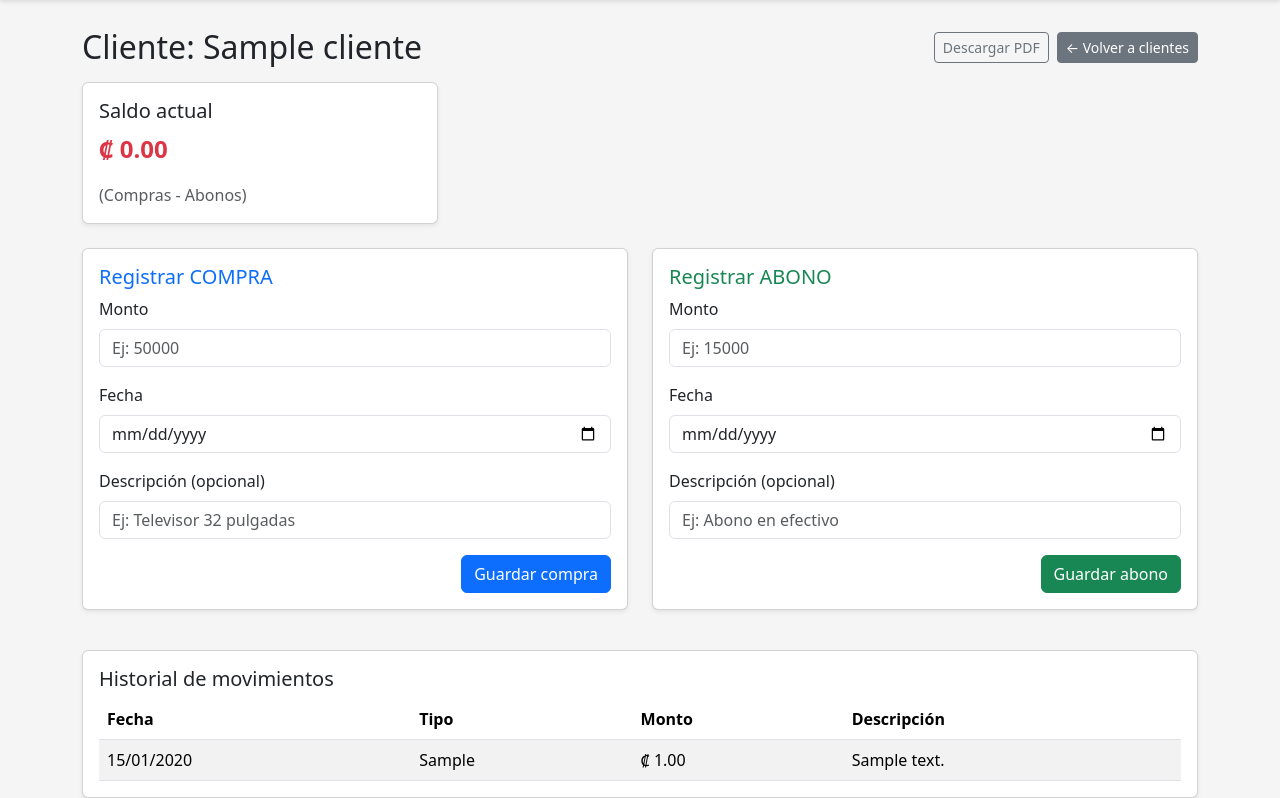
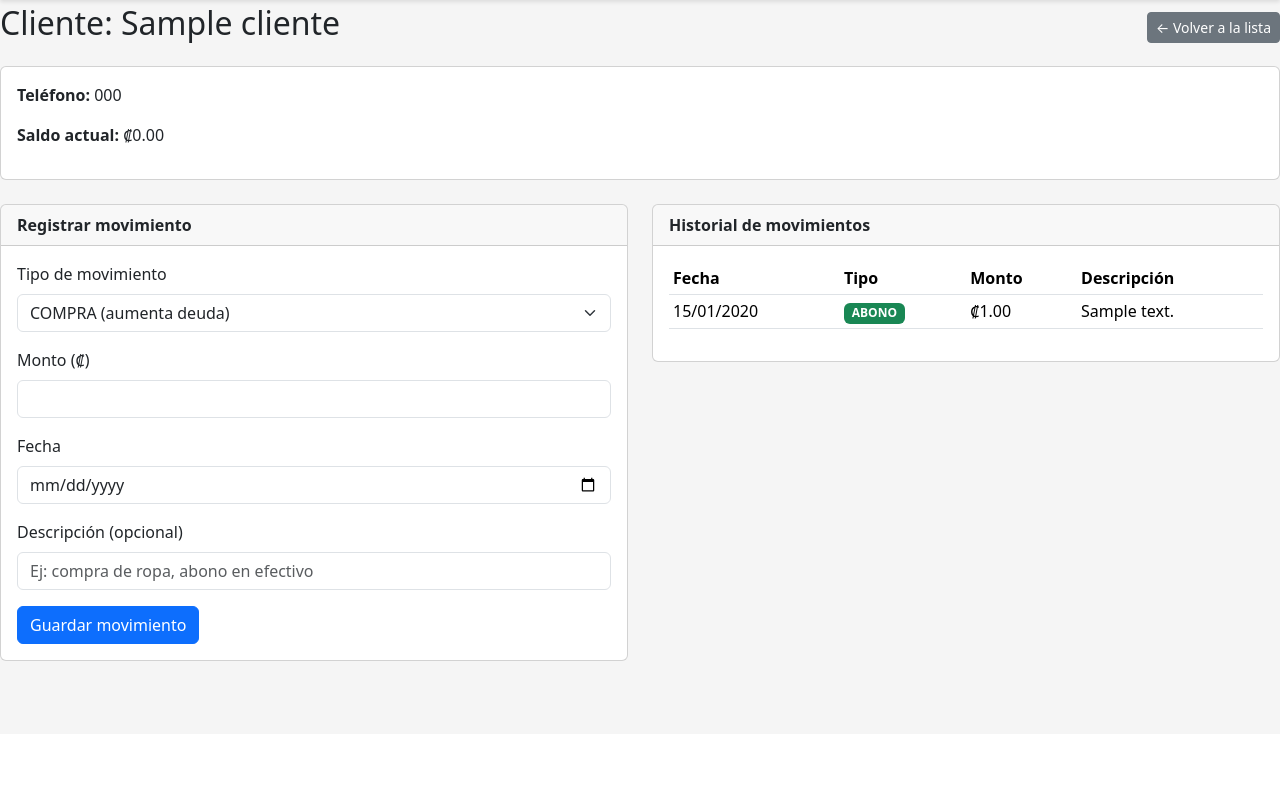
Before and after one commit to Jorleonzu86/creditos-app, a Flask app: template templates/cliente_detalle.html in a window 1280 px wide. Shown: the part 66-864 px from the top of the page. After the commit the page ends 727 px from the top, so only its background shows below. Run offline with Flask 3, Linux system fonts and the light colour scheme; tables that the repository leaves empty hold one stand-in row (values such as "Sample post"); the template is opened without the code that fills it: values that come from a table or form of the project are taken from there, most other values are stand-ins (such as "Sample title", 1, 10 or a date in 2020); some libraries are stand-ins or nearby versions.

Commit message:
Update cliente_detalle.html

```diff
--- a/templates/cliente_detalle.html
+++ b/templates/cliente_detalle.html
@@ -1,164 +1,67 @@
 {% extends "base.html" %}
 
-{% block title %}Detalle de {{ cliente.nombre }}{% endblock %}
+{% block title %}Detalle de cliente{% endblock %}
 
 {% block content %}
-<div class="container mt-4">
-  <!-- Encabezado -->
 <div class="d-flex justify-content-between align-items-center mb-3">
-    <h2 class="mb-0">Cliente: {{ cliente.nombre }}</h2>
-    <div class="d-flex gap-2">
-      <!-- Botón PDF del cliente -->
-      <a href="{{ url_for('cliente_pdf', cliente_id=cliente.id) }}"
-         class="btn btn-outline-secondary btn-sm">
-        Descargar PDF
+  <h2>Cliente: {{ cliente.nombre }}</h2>
+  <a href="{{ url_for('clientes') }}" class="btn btn-secondary btn-sm">
+    ← Volver a la lista
   </a>
-      <a href="{{ url_for('lista_clientes') }}" class="btn btn-secondary btn-sm">
-        ← Volver a clientes
-      </a>
+</div>
+
+<div class="card mb-4">
+  <div class="card-body">
+    <p><strong>Teléfono:</strong> {{ cliente.telefono or "No registrado" }}</p>
+    <p><strong>Saldo actual:</strong> ₡{{ "%.2f"|format(cliente.saldo or 0) }}</p>
   </div>
 </div>
 
-  <!-- Resumen de saldo -->
-  <div class="row mb-4">
-    <div class="col-md-4">
-      <div class="card shadow-sm">
+<div class="row">
+  <div class="col-md-6">
+    <div class="card mb-4">
+      <div class="card-header">
+        <strong>Registrar movimiento</strong>
+      </div>
       <div class="card-body">
-          <h5 class="card-title">Saldo actual</h5>
-          <p class="card-text fs-4 fw-bold text-danger">
-            ₡ {{ "%.2f"|format(saldo or 0) }}
-          </p>
-          <p class="text-muted mb-0">
-            (Compras - Abonos)
-          </p>
-        </div>
-      </div>
-    </div>
-  </div>
-
-  <!-- Formularios de COMPRA y ABONO -->
-  <div class="row mb-4">
-    <!-- Formulario COMPRA -->
-    <div class="col-md-6 mb-3">
-      <div class="card shadow-sm">
-        <div class="card-body">
-          <h5 class="card-title text-primary">Registrar COMPRA</h5>
-          <form method="post" action="{{ url_for('registro_movimientos') }}">
-            {{ csrf_token() if csrf_token is defined }}
-            <input type="hidden" name="cliente_id" value="{{ cliente.id }}">
-            <input type="hidden" name="tipo" value="COMPRA">
-
+        <form method="post" action="{{ url_for('cliente_detalle', cliente_id=cliente.id) }}">
           <div class="mb-3">
-              <label for="compra_monto" class="form-label">Monto</label>
-              <input
-                type="number"
-                step="0.01"
-                min="0"
-                class="form-control"
-                id="compra_monto"
-                name="monto"
-                required
-                placeholder="Ej: 50000"
-              >
+            <label class="form-label">Tipo de movimiento</label>
+            <select name="tipo" class="form-select" required>
+              <option value="COMPRA">COMPRA (aumenta deuda)</option>
+              <option value="ABONO">ABONO (disminuye deuda)</option>
+            </select>
           </div>
 
           <div class="mb-3">
-              <label for="compra_fecha" class="form-label">Fecha</label>
-              <input
-                type="date"
-                class="form-control"
-                id="compra_fecha"
-                name="fecha"
-                value="{{ hoy if hoy is defined else '' }}"
-                required
-              >
+            <label class="form-label">Monto (₡)</label>
+            <input type="number" step="0.01" min="0" name="monto" class="form-control" required>
           </div>
 
           <div class="mb-3">
-              <label for="compra_descripcion" class="form-label">Descripción (opcional)</label>
-              <input
-                type="text"
-                class="form-control"
-                id="compra_descripcion"
-                name="descripcion"
-                placeholder="Ej: Televisor 32 pulgadas"
-              >
+            <label class="form-label">Fecha</label>
+            <input type="date" name="fecha" class="form-control" value="{{ date.today().isoformat() }}">
           </div>
 
-            <div class="d-flex justify-content-end">
-              <button type="submit" class="btn btn-primary">
-                Guardar compra
-              </button>
+          <div class="mb-3">
+            <label class="form-label">Descripción (opcional)</label>
+            <input type="text" name="descripcion" class="form-control" placeholder="Ej: compra de ropa, abono en efectivo">
           </div>
+
+          <button type="submit" class="btn btn-primary">Guardar movimiento</button>
         </form>
       </div>
     </div>
   </div>
 
-    <!-- Formulario ABONO -->
-    <div class="col-md-6 mb-3">
-      <div class="card shadow-sm">
+  <div class="col-md-6">
+    <div class="card mb-4">
+      <div class="card-header">
+        <strong>Historial de movimientos</strong>
+      </div>
       <div class="card-body">
-          <h5 class="card-title text-success">Registrar ABONO</h5>
-          <form method="post" action="{{ url_for('registro_movimientos') }}">
-            {{ csrf_token() if csrf_token is defined }}
-            <input type="hidden" name="cliente_id" value="{{ cliente.id }}">
-            <input type="hidden" name="tipo" value="ABONO">
-
-            <div class="mb-3">
-              <label for="abono_monto" class="form-label">Monto</label>
-              <input
-                type="number"
-                step="0.01"
-                min="0"
-                class="form-control"
-                id="abono_monto"
-                name="monto"
-                required
-                placeholder="Ej: 15000"
-              >
-            </div>
-
-            <div class="mb-3">
-              <label for="abono_fecha" class="form-label">Fecha</label>
-              <input
-                type="date"
-                class="form-control"
-                id="abono_fecha"
-                name="fecha"
-                value="{{ hoy if hoy is defined else '' }}"
-                required
-              >
-            </div>
-
-            <div class="mb-3">
-              <label for="abono_descripcion" class="form-label">Descripción (opcional)</label>
-              <input
-                type="text"
-                class="form-control"
-                id="abono_descripcion"
-                name="descripcion"
-                placeholder="Ej: Abono en efectivo"
-              >
-            </div>
-
-            <div class="d-flex justify-content-end">
-              <button type="submit" class="btn btn-success">
-                Guardar abono
-              </button>
-            </div>
-          </form>
-        </div>
-      </div>
-    </div>
-  </div>
-
-  <!-- Historial de movimientos -->
-  <div class="card shadow-sm">
-    <div class="card-body">
-      <h5 class="card-title">Historial de movimientos</h5>
-      <div class="table-responsive">
-        <table class="table table-striped table-hover align-middle mb-0">
+        {% if movimientos %}
+          <table class="table table-sm">
             <thead>
               <tr>
                 <th>Fecha</th>
@@ -168,46 +71,25 @@
               </tr>
             </thead>
             <tbody>
-            {% if movimientos %}
-              {% for m in movimientos %}
+              {% for mov in movimientos %}
                 <tr>
+                  <td>{{ mov.fecha.strftime("%d/%m/%Y") if mov.fecha else "" }}</td>
                   <td>
-                    {% if m.fecha %}
-                      {{ m.fecha.strftime("%d/%m/%Y") }}
+                    {% if mov.tipo == "COMPRA" %}
+                      <span class="badge bg-danger">COMPRA</span>
                     {% else %}
-                      -
+                      <span class="badge bg-success">ABONO</span>
                     {% endif %}
                   </td>
-                  <td>
-                    {% if m.tipo == "COMPRA" %}
-                      <span class="badge text-bg-primary">COMPRA</span>
-                    {% elif m.tipo == "ABONO" %}
-                      <span class="badge text-bg-success">ABONO</span>
-                    {% else %}
-                      {{ m.tipo }}
-                    {% endif %}
-                  </td>
-                  <td>
-                    {% if m.tipo == "COMPRA" %}
-                      <span class="text-danger">+ ₡ {{ "%.2f"|format(m.monto) }}</span>
-                    {% elif m.tipo == "ABONO" %}
-                      <span class="text-success">- ₡ {{ "%.2f"|format(m.monto) }}</span>
-                    {% else %}
-                      ₡ {{ "%.2f"|format(m.monto) }}
-                    {% endif %}
-                  </td>
-                  <td>{{ m.descripcion or "-" }}</td>
+                  <td>₡{{ "%.2f"|format(mov.monto) }}</td>
+                  <td>{{ mov.descripcion or "" }}</td>
                 </tr>
               {% endfor %}
-            {% else %}
-              <tr>
-                <td colspan="4" class="text-center text-muted">
-                  Este cliente aún no tiene movimientos registrados.
-                </td>
-              </tr>
-            {% endif %}
             </tbody>
           </table>
+        {% else %}
+          <p class="text-muted">Aún no hay movimientos para este cliente.</p>
+        {% endif %}
       </div>
     </div>
   </div>
```
Lines whose indentation alone changed are shown as unchanged.
